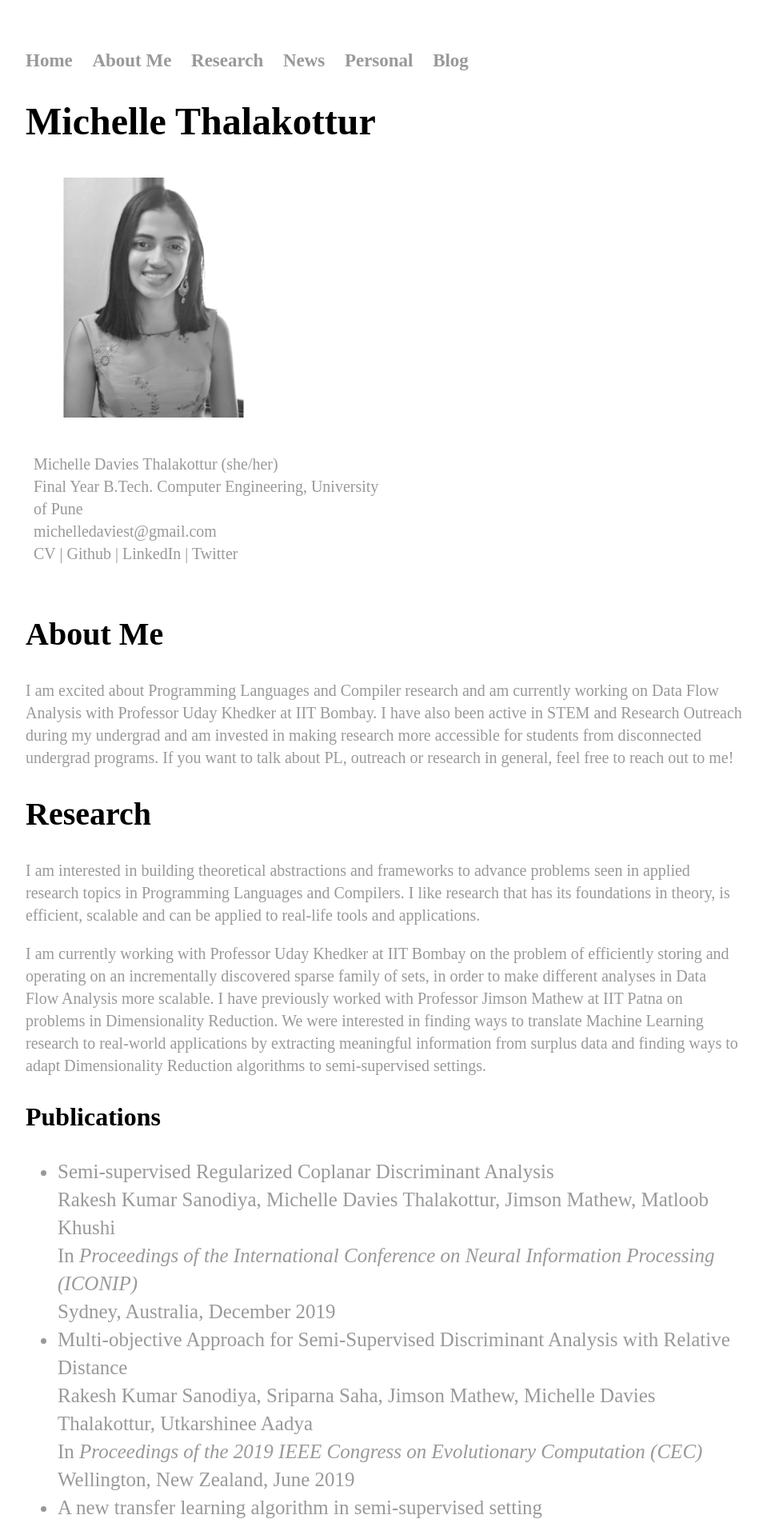
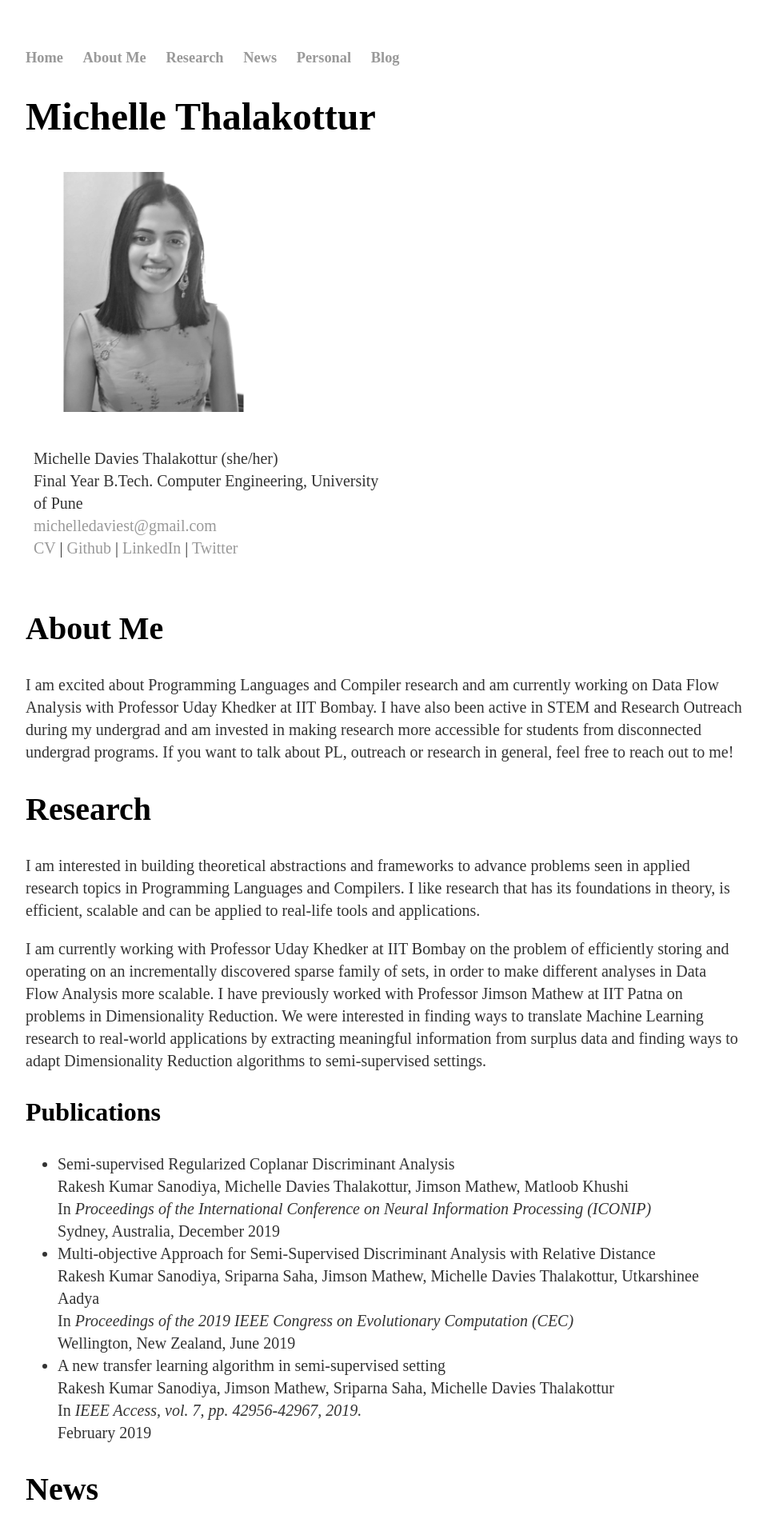
Before and after one commit to michelledaviest/michelledaviest.github.io, a Jekyll site: the page built from index.html, in a window 1280 px wide. Shown: the top 1909 px of the page at 80% size, without its empty margins (160-1119 px from the left). Built offline with Jekyll 4.4.1, drawn with Linux system fonts in a browser that asks for light colours; some web fonts are replaced.

Commit message:
changed font color

```diff
--- a/css/main.css
+++ b/css/main.css
@@ -19,7 +19,7 @@
 a { text-decoration: none; color: #999; }
 a:hover { text-decoration: underline; }
 
-p, ul, li { font-size: 1.25em; line-height: 1.4em; color: #999; }
+p, ul { font-size: 1.25em; line-height: 1.4em; color: #333; }
 
 h1, h2, h3, h4 { font-family: 'Gentium Book Basic'; }
 h1 { font-size: 3em;  }
```
